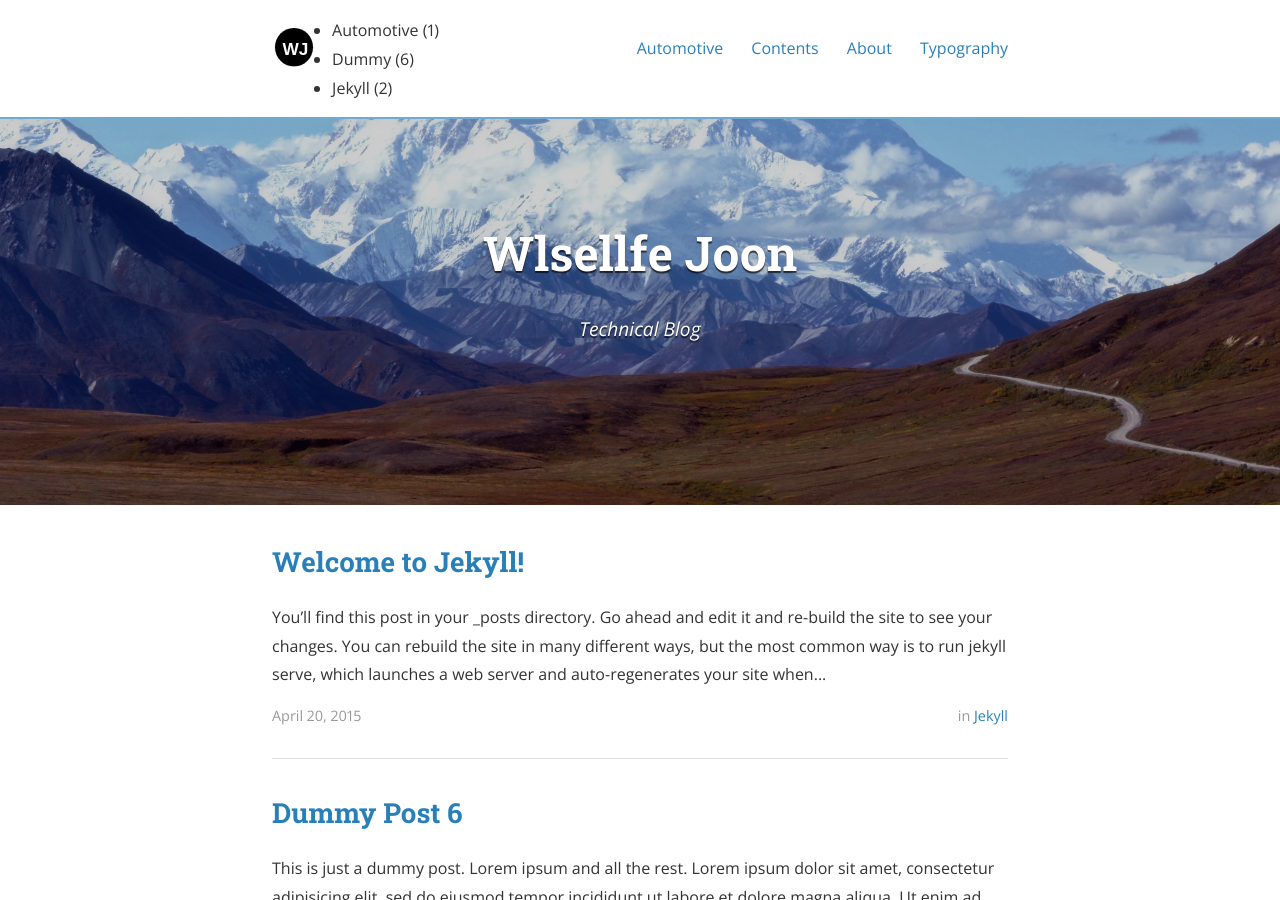
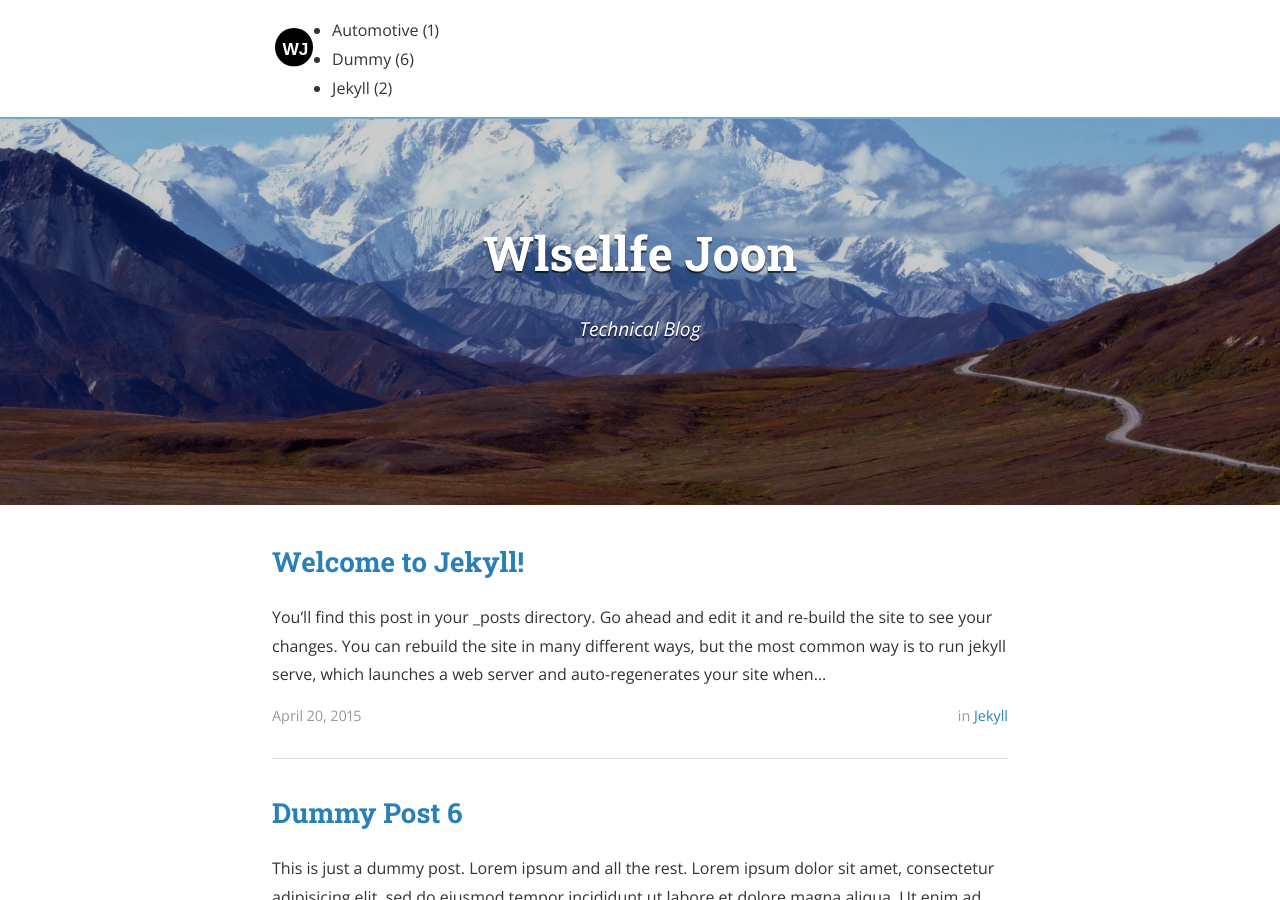
Before and after one commit to Wlsellfe-joon/Wlsellfe-joon.github.io, a Jekyll site: the page built from index.html, in a window 1280 px wide and 900 px high. Built offline with Jekyll 4.4.1, drawn with Linux system fonts in a browser that asks for light colours; nearby versions of some CDN libraries; the list of posts is cut into pages by our own code.

Commit message:
div 추가

```diff
--- a/_includes/header.html
+++ b/_includes/header.html
@@ -10,16 +10,18 @@
     <a href="javascript:void(0)" class="navigation-menu-button" id="js-mobile-menu">
       <i class="fa fa-bars"></i>
     </a>
-    <nav role="navigation">
+    <!-- <nav role="navigation">
       <ul id="js-navigation-menu" class="navigation-menu show">
 				{% include nav_links.html %}
 
       </ul>
-    </nav>
-    <ul>
-    {% for category in site.categories %}
-      <li>{{category | first}} ({{category | last | size}})</li>
-    {% endfor %}
-  </ul>
+    </nav> -->
+    <div class="category-data"></div>
+      <ul>
+        {% for category in site.categories %}
+          <li>{{category | first}} ({{category | last | size}})</li>
+        {% endfor %}
+      </ul>
+    </div>
   </div>
 </header>
```
